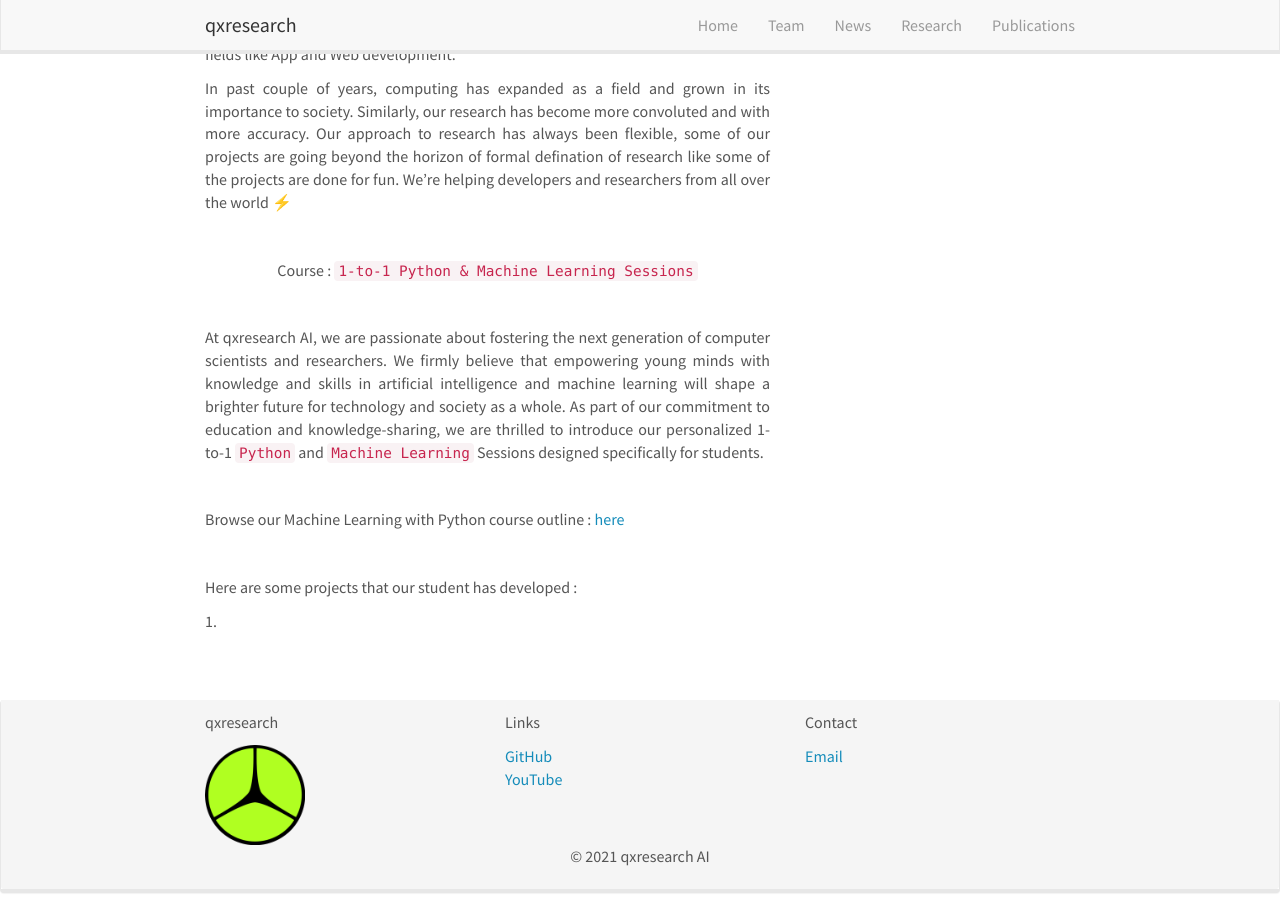
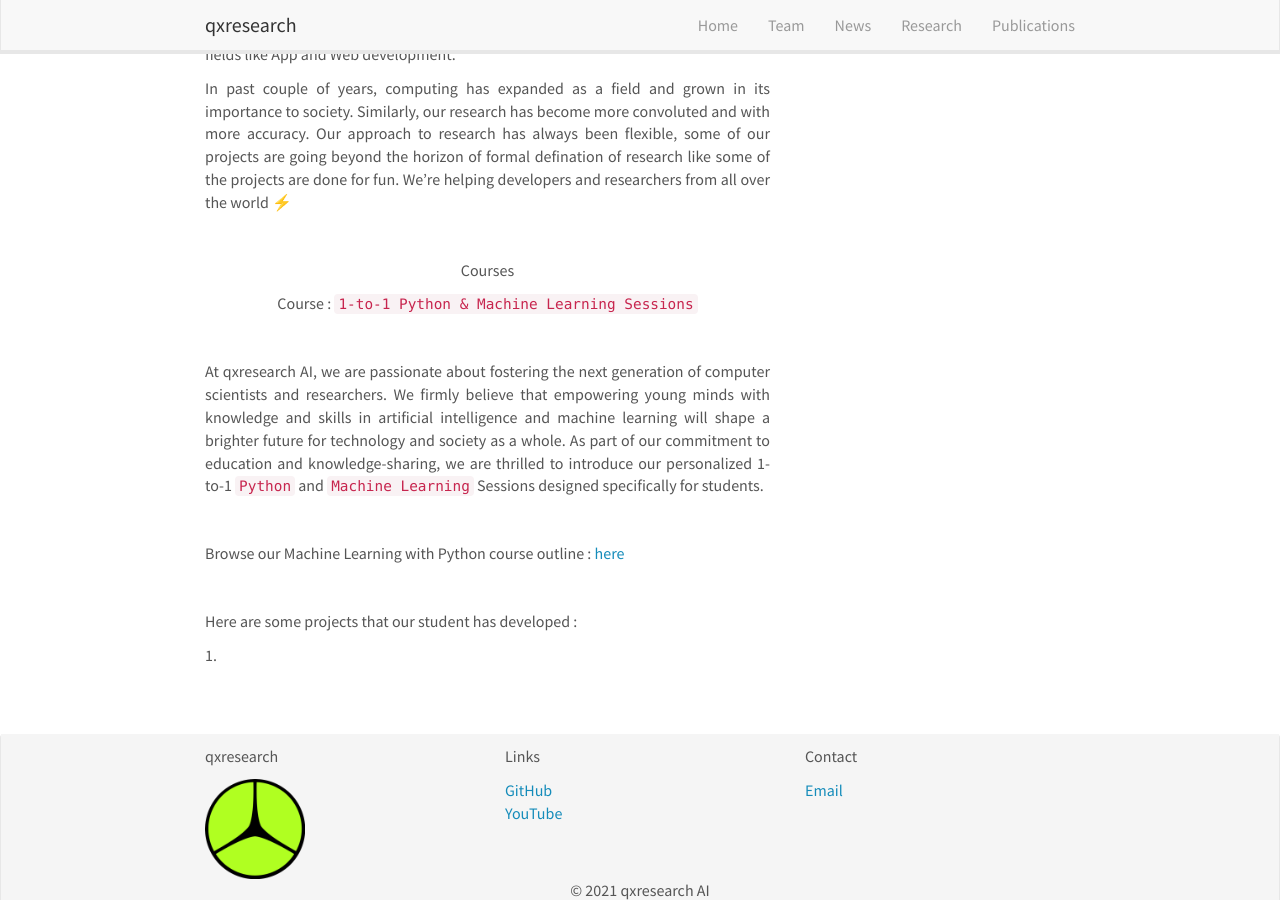
Before and after one commit to qxresearch/qxresearch.github.io, a Jekyll site: the page built from _pages/home.md, in a window 1280 px wide and 900 px high, scrolled down 553 px. Built offline with Jekyll 4.4.1, drawn with Linux system fonts in a browser that asks for light colours; nearby versions of some CDN libraries; comment, search, counter and statistics services are not loaded.

Commit message:
Update home.md

```diff
--- a/_pages/home.md
+++ b/_pages/home.md
@@ -19,6 +19,10 @@ In past couple of years, computing has expanded as a field and grown in its impo
 <br>
 
 <p align="center">
+  Courses
+</p>
+
+<p align="center">
   Course : `1-to-1 Python & Machine Learning Sessions`
 </p>
 
```
